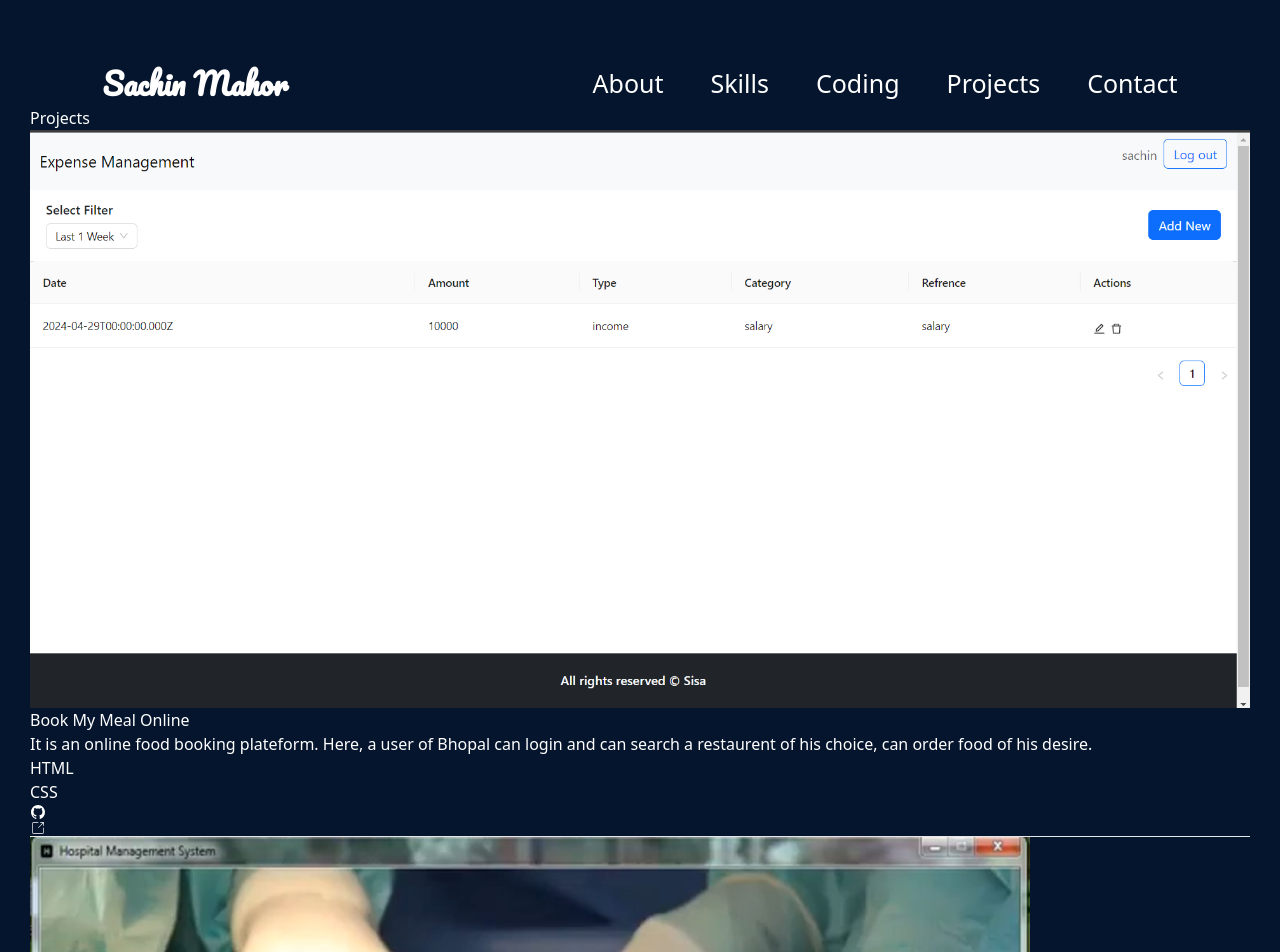
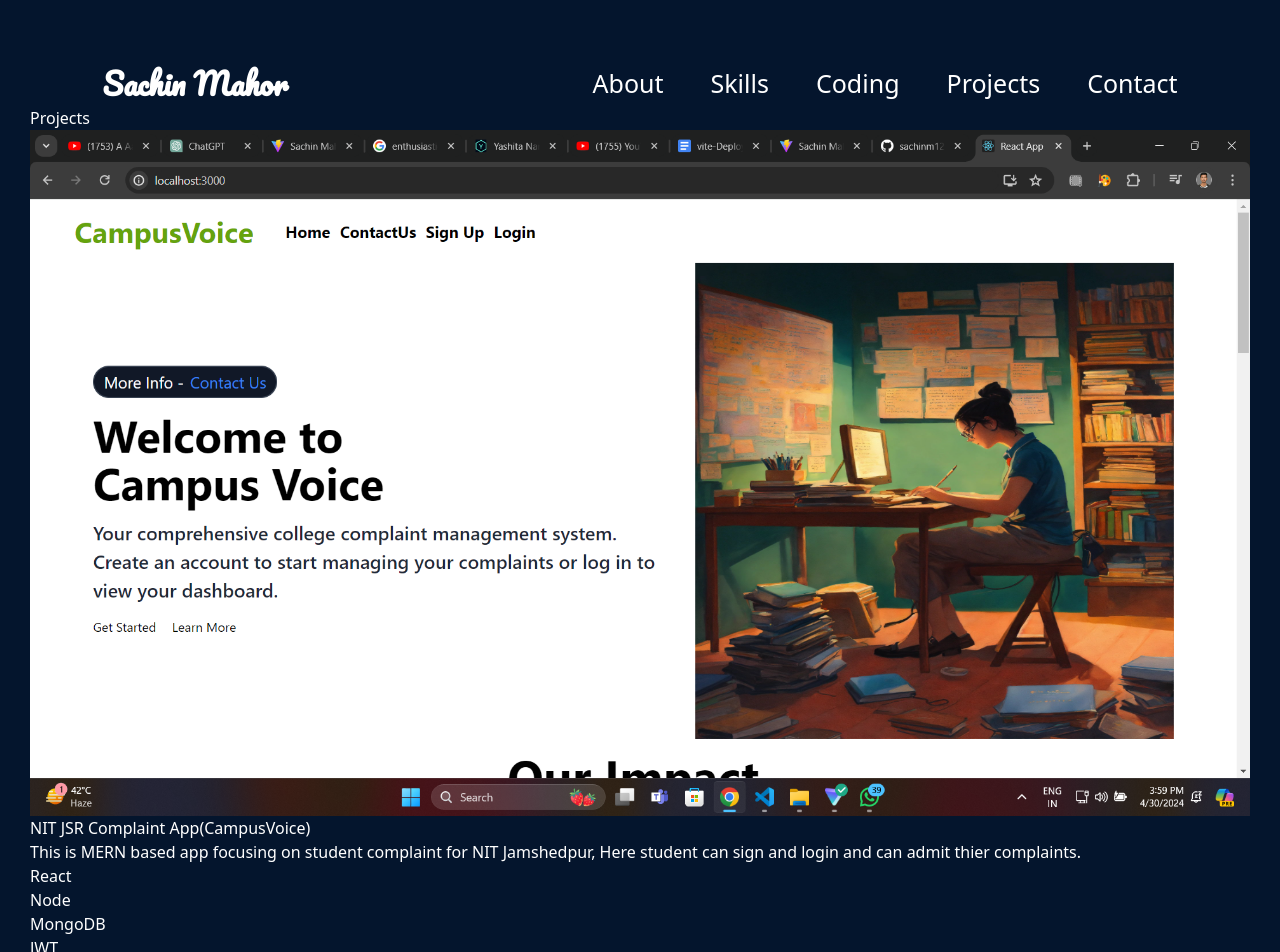
Before and after one commit to sachinm121/Sachin-s-Portfolio, a React (Vite) app: page /#/projects in a window 1280 px wide. Shown: the top 952 px of the page. Built offline with nearby package versions, Linux system fonts and the light colour scheme.

Commit message:
Project added

```diff
--- a/src/components/Projects/ProjectsFile.js
+++ b/src/components/Projects/ProjectsFile.js
@@ -1,24 +1,34 @@
 import expense from '../../assets/projects/expense.png';
 import HMS from '../../assets/projects/HMS.png';
+import CV from "../../assets/projects/CV.png"
 export const projectsFile1 = [
     {
-        name: "Book My Meal Online",
-        desc: "It is an online food booking plateform. Here, a user of Bhopal can login and can search a restaurent of his choice, can order food of his desire.",
-        github: "",
+        name: "NIT JSR Complaint App(CampusVoice)",
+        desc: "This is MERN based app focusing on student complaint for NIT Jamshedpur, Here student can sign and login and can admit thier complaints.",
+        github: "https://github.com/sachinm121/CampusVoice",
+        image: CV,
+        demo: "https://github.com/sachinm121/CampusVoice",
+        tech: ["React", "Node", "MongoDB", "JWT", "AntDesign", "Tailwind", "Nodemailer", "Cloudinary"],
+        flag: false
+    },
+    {
+        name: "Expenses Management App",
+        desc: "It is an Expense Management App. User can sign and login and then user can manage thier expenses",
+        github: "https://github.com/sachinm121/expense-management-system",
         image: expense,
-        demo: "https://simmisheetaljain.github.io/html-bookmymeal.com/",
-        tech: ["HTML", "CSS"],
-        flag: false
+        demo: "https://github.com/sachinm121/expense-management-system",
+        tech: ["React", "Node", "Expressjs", "MongoDB", "AntDesign"],
+        flag: true
     },
     {
         name: "Hospital Management System",
         desc: "The software developed is Hospital Management System Software that is designed by Sheetal Jain and Sachin Mahor.It has been designed keeping in mind today’s complex healthcare system’s requirements and the importance of TIME.",
-        github: "",
+        github: "https://github.com/sachinm121/Hospital-Managment-System",
         image: HMS,
-        demo: "https://simmisheetaljain.github.io/html-bookmymeal.com/",
-        tech: ["Core Java", "Swing", "AWT"],
-        flag: true
-    }
+        demo: "https://github.com/sachinm121/Hospital-Managment-System",
+        tech: ["CoreJava", "Swing", "AWT"],
+        flag: false
+    },
 ]
 
 // name, desc, github, image, demo, tech, flag
```
Also changed, not shown: src/assets/projects/CV.png (added).
